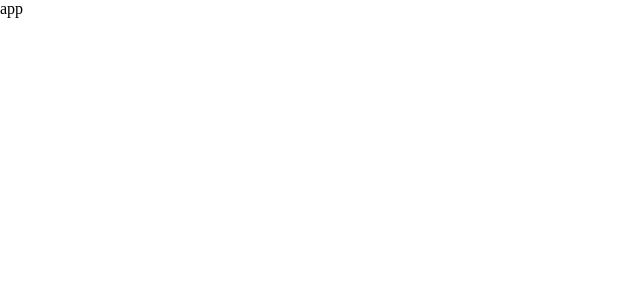
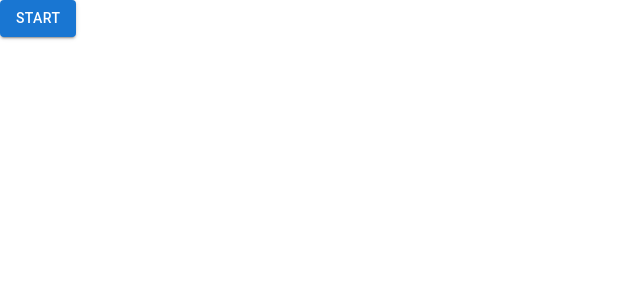
Before and after one commit to hakobyanviktoria8/arizet_task2, a React (Create React App) app: page / in a window 1280 px wide. Shown: the top 300 px of the page, without its empty margins (0-640 px from the left). Built offline with nearby package versions, Linux system fonts and the light colour scheme.

Commit message:
Install MUI, deploy the app to Vercel, and publish it on GitHub

```diff
--- a/package.json
+++ b/package.json
@@ -3,6 +3,9 @@
   "version": "0.1.0",
   "private": true,
   "dependencies": {
+    "@emotion/react": "^11.11.0",
+    "@emotion/styled": "^11.11.0",
+    "@mui/material": "^5.13.2",
     "@testing-library/jest-dom": "^5.16.5",
     "@testing-library/react": "^13.4.0",
     "@testing-library/user-event": "^13.5.0",
--- a/src/App.js
+++ b/src/App.js
@@ -1,7 +1,14 @@
 import "./styles/App.css";
+import { Button } from "@mui/material";
 
 function App() {
-  return <div className="App">app</div>;
+  return (
+    <div className="App">
+      <Button variant="contained" color="primary">
+        Start
+      </Button>
+    </div>
+  );
 }
 
 export default App;
```
Also changed, not shown: 1 other file (tests, documents, lock files or other folders).
